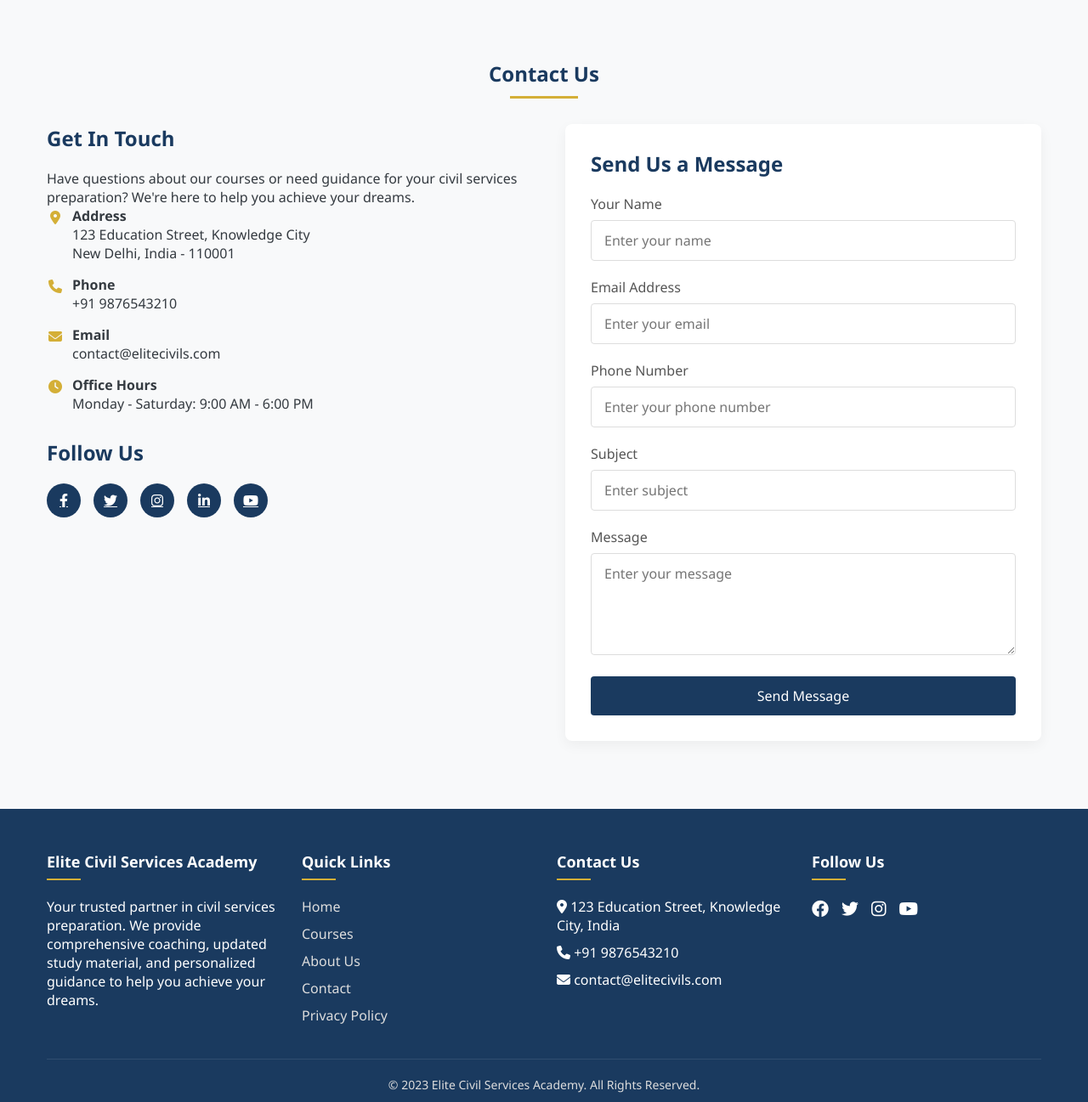
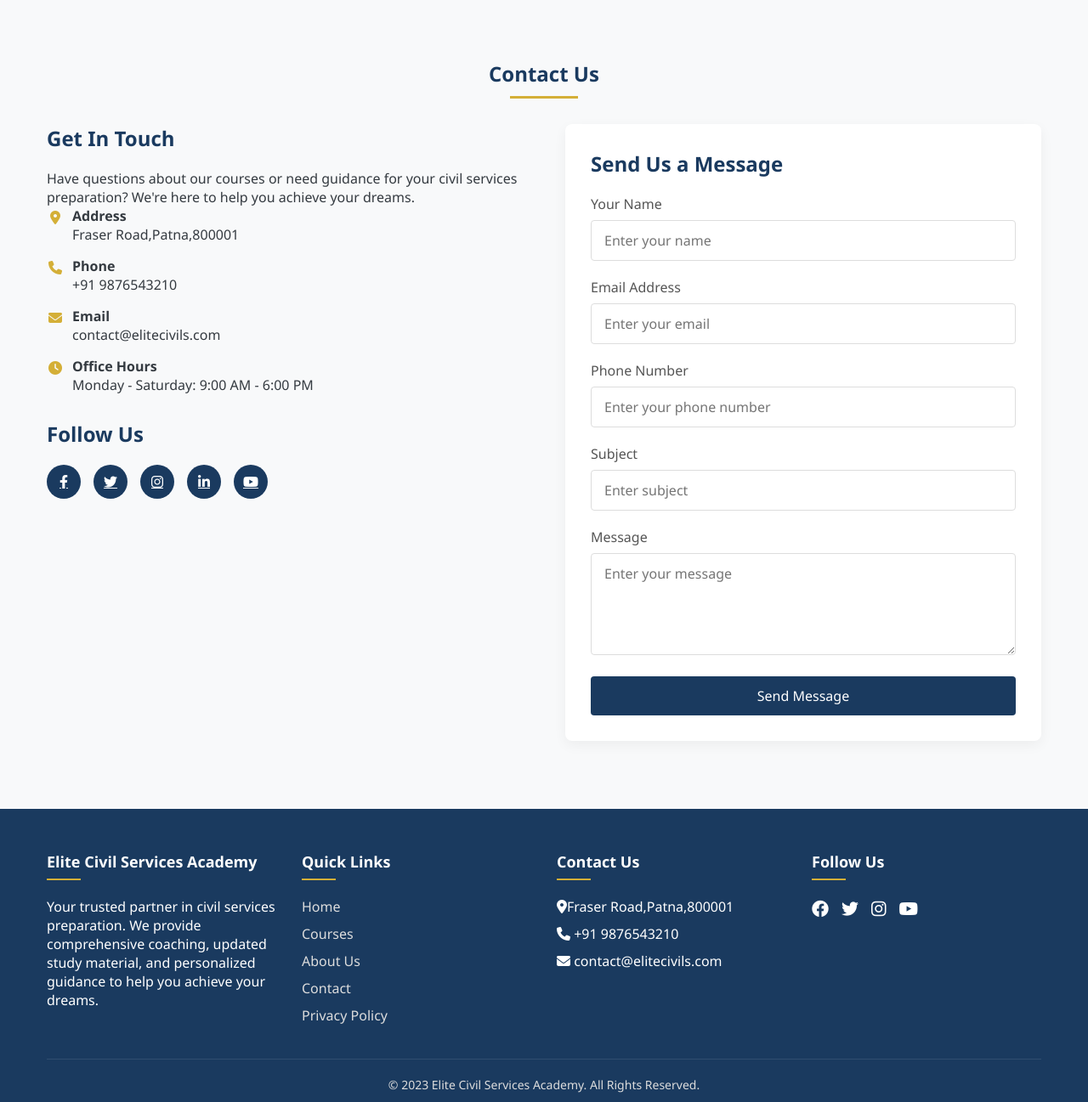
Before and after one commit to sws121-logo/civil-services-institude, a plain HTML site: page index.html in a window 1280 px wide. Shown: the part 2394-3691 px from the top of the page at 85% size. Drawn offline with Linux system fonts and the light colour scheme.

Commit message:
Update index.html

```diff
--- a/index.html
+++ b/index.html
@@ -883,8 +883,7 @@
                             <i class="fas fa-map-marker-alt"></i>
                             <div>
                                 <strong>Address</strong><br>
-                                123 Education Street, Knowledge City<br>
-                                New Delhi, India - 110001
+                                Fraser Road,Patna,800001
                             </div>
                         </li>
                         <li>
@@ -1260,7 +1259,7 @@
                 <div class="footer-column">
                     <h3>Contact Us</h3>
                     <ul class="footer-links">
-                        <li><i class="fas fa-map-marker-alt"></i> 123 Education Street, Knowledge City, India</li>
+                        <li><i class="fas fa-map-marker-alt"></i>Fraser Road,Patna,800001</li>
                         <li><i class="fas fa-phone"></i> +91 9876543210</li>
                         <li><i class="fas fa-envelope"></i> contact@elitecivils.com</li>
                     </ul>
```
